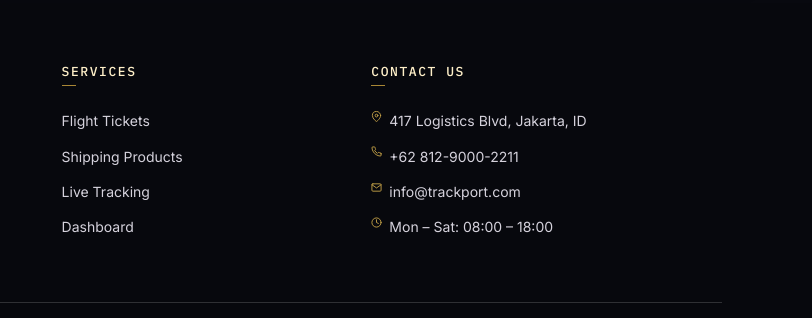
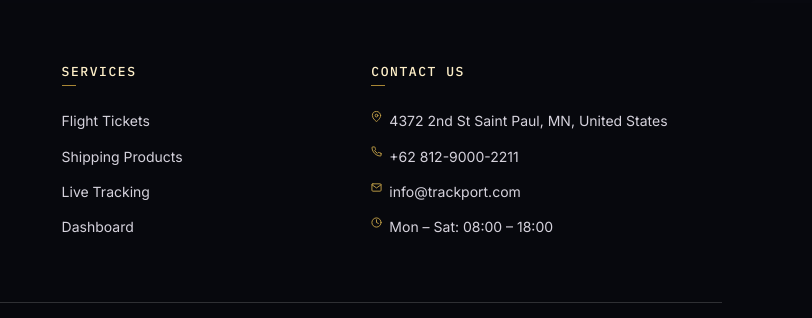
Before and after one commit to Nifemish/TrackPort-Tracking, a plain HTML site: page index.html in a window 1280 px wide. Shown: the part 3057-3375 px from the top of the page, 468-1280 px from the left. Drawn offline with nearby package versions, Linux system fonts and the light colour scheme; no server answers; a web font is replaced by a local one.

Commit message:
Update index.html

```diff
--- a/index.html
+++ b/index.html
@@ -340,7 +340,7 @@
       </div>
       <div class="footer-col">
         <h5>Contact Us</h5>
-        <span class="footer-contact-line"><i data-feather="map-pin" aria-hidden="true"></i> 417 Logistics Blvd, Jakarta, ID</span>
+        <span class="footer-contact-line"><i data-feather="map-pin" aria-hidden="true"></i> 4372 2nd St Saint Paul, MN, United States</span>
         <span class="footer-contact-line"><i data-feather="phone" aria-hidden="true"></i> +62 812-9000-2211</span>
         <span class="footer-contact-line"><i data-feather="mail" aria-hidden="true"></i> info@trackport.com</span>
         <span class="footer-contact-line"><i data-feather="clock" aria-hidden="true"></i> Mon – Sat: 08:00 – 18:00</span>
```
